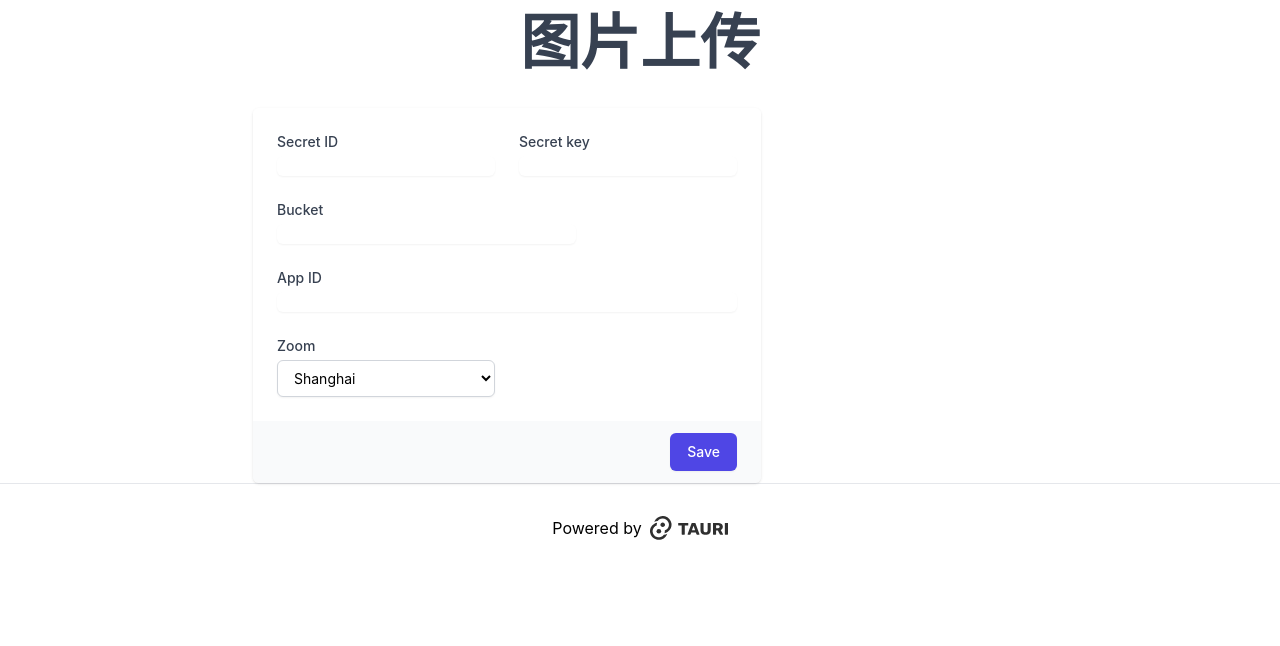
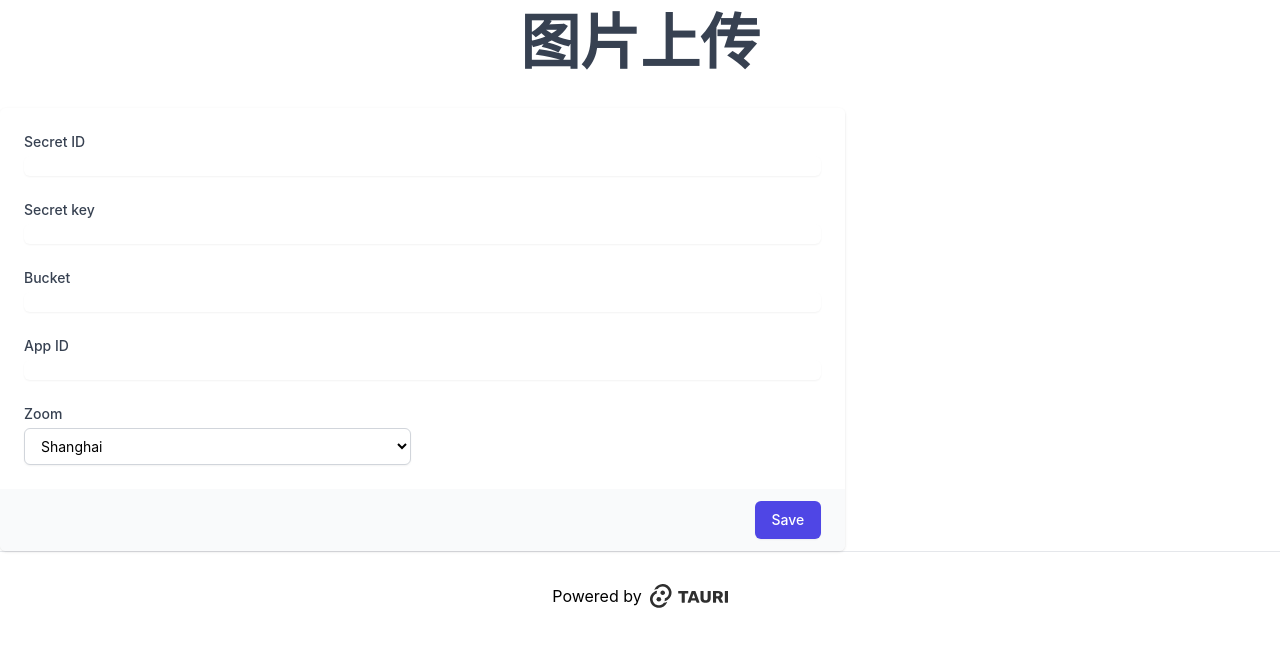
Before and after one commit to SunsJay/pics-rnw, a Next.js app: page / in a window 1280 px wide. Shown: the top 646 px of the page. Built offline with nearby package versions, Linux system fonts and the light colour scheme.

Commit message:
refactor: flex

```diff
--- a/src/pages/cos.tsx
+++ b/src/pages/cos.tsx
@@ -1,14 +1,14 @@
 export const CardConfigCos = () => {
   return (
     <div>
-      <div className="mt-10 sm:mt-0 flex justify-center">
+      <div className="mt-10 sm:mt-0">
         <div className="md:grid md:grid-cols-3 md:gap-6">
           <div className="mt-5 md:col-span-2 md:mt-0">
             <form action="#" method="POST">
               <div className="overflow-hidden shadow sm:rounded-md">
                 <div className="bg-white px-4 py-5 sm:p-6">
                   <div className="grid grid-cols-6 gap-6">
-                    <div className="col-span-6 sm:col-span-3">
+                    <div className="col-span-6">
                       <label
                         htmlFor="first-name"
                         className="block text-sm font-medium text-gray-700"
@@ -24,7 +24,7 @@ export const CardConfigCos = () => {
                       />
                     </div>
 
-                    <div className="col-span-6 sm:col-span-3">
+                    <div className="col-span-6">
                       <label
                         htmlFor="last-name"
                         className="block text-sm font-medium text-gray-700"
@@ -40,7 +40,7 @@ export const CardConfigCos = () => {
                       />
                     </div>
 
-                    <div className="col-span-6 sm:col-span-4">
+                    <div className="col-span-6">
                       <label
                         htmlFor="email-address"
                         className="block text-sm font-medium text-gray-700"
```
